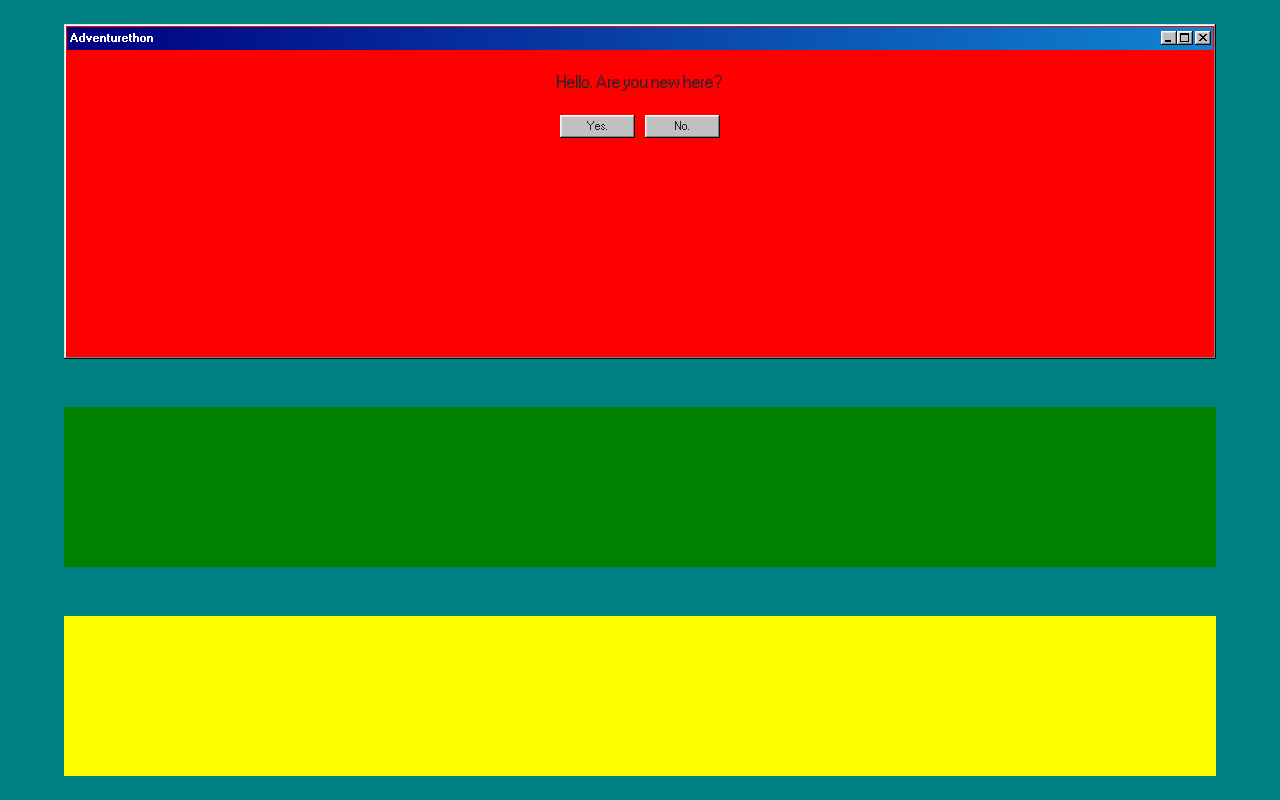
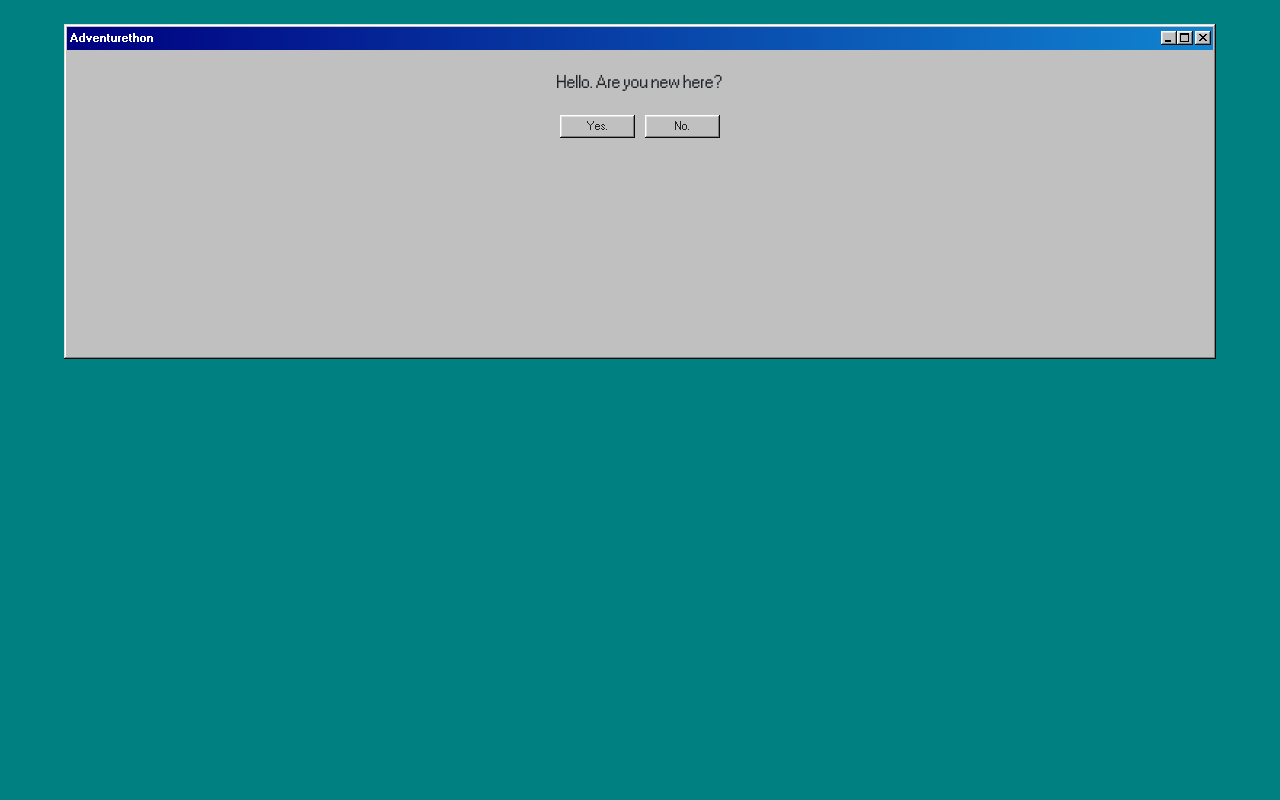
Before and after one commit to brittanyfenney/adventurethon, a React (Create React App) app: page / in a window 1280 px wide. Built offline with nearby package versions, Linux system fonts and the light colour scheme.

Commit message:
remove test colors

```diff
--- a/src/index.css
+++ b/src/index.css
@@ -40,7 +40,6 @@ p {
 }
 
 #app-window {
-  background-color: red;
   width: 90%;
   height: 335px;
   /* position: absolute;
@@ -93,7 +92,6 @@ code {
 }
 
 #player-container {
-  background-color:yellow;
   width: 90%;
   height: 20%;
   /* position: absolute;
@@ -112,7 +110,6 @@ code {
 }
 
 #backpack-container {
-  background-color: green;
   width: 90%;
   height: 20%;
   /* position: absolute;
```
